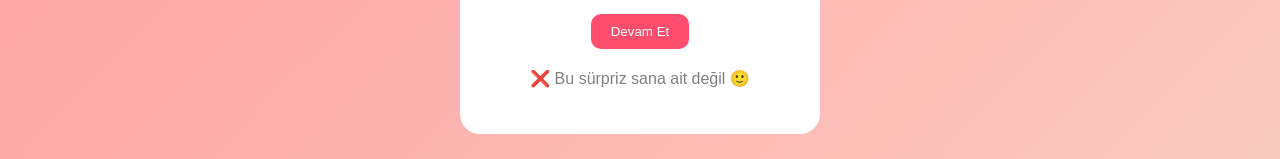
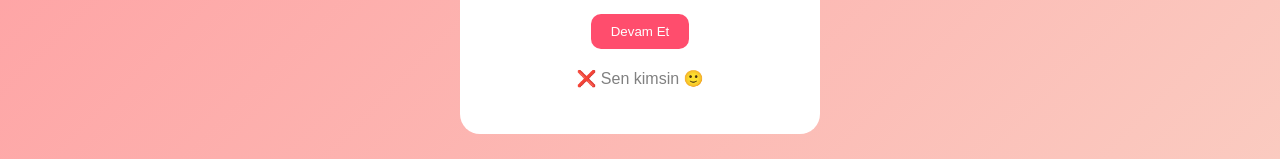
Before and after one commit to alperen-yalcin/surprise, a plain HTML site: page index.html in a window 1280 px wide. Both pictures are taken after a click on the button "Devam Et". Shown: the part 440-599 px from the top of the page. Drawn offline with Linux system fonts and the light colour scheme.

Commit message:
refactor

```diff
--- a/index.html
+++ b/index.html
@@ -25,7 +25,7 @@ function kontrolEt() {
     mesaj.innerHTML = "💖 Hayatimin anlami 💖<br>Seni her gün yeniden seviyorum.<br>Bu site sadece sana ait.";
     mesaj.className = "dogru";
   } else {
-    mesaj.innerHTML = "❌ Bu sürpriz sana ait değil 🙂";
+    mesaj.innerHTML = "❌ Sen kimsin 🙂";
     mesaj.className = "yanlis";
   }
 }
```
